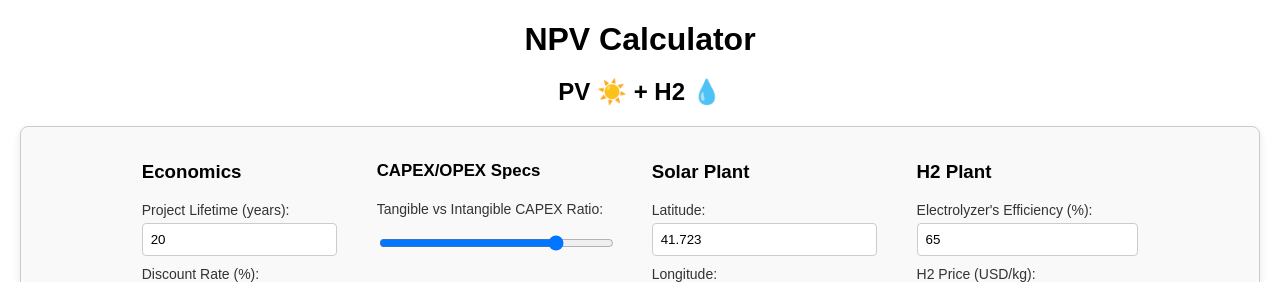
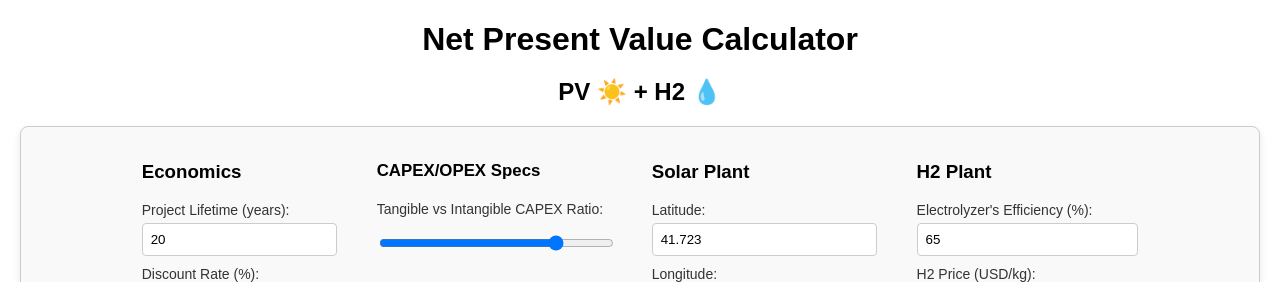
Before and after one commit to elmaxiboy/energy_economics_seminar, a Flask app: page / in a window 1280 px wide. Shown: the top 282 px of the page. Run offline with Flask 3, Linux system fonts and the light colour scheme.

Commit message:
chore: updated name

```diff
--- a/templates/index.html
+++ b/templates/index.html
@@ -15,7 +15,7 @@
     <title>Elextra</title>
 </head>
 <body>
-    <h1>NPV Calculator</h1>
+    <h1>Net Present Value Calculator</h1>
     <h2>PV ☀️ + H2 💧</h2>
     <div class="calculator">
         <form action="/results" method="post">
--- a/templates/results.html
+++ b/templates/results.html
@@ -15,7 +15,7 @@
     <title>Elextra</title>
 </head>
 <body>
-    <h1>NPV Calculator</h1>
+    <h1>Net Present Value Calculator</h1>
     <h2>PV ☀️ + H2 💧</h2>
     <div class="calculator">
         <form action="/results" method="post">
```
